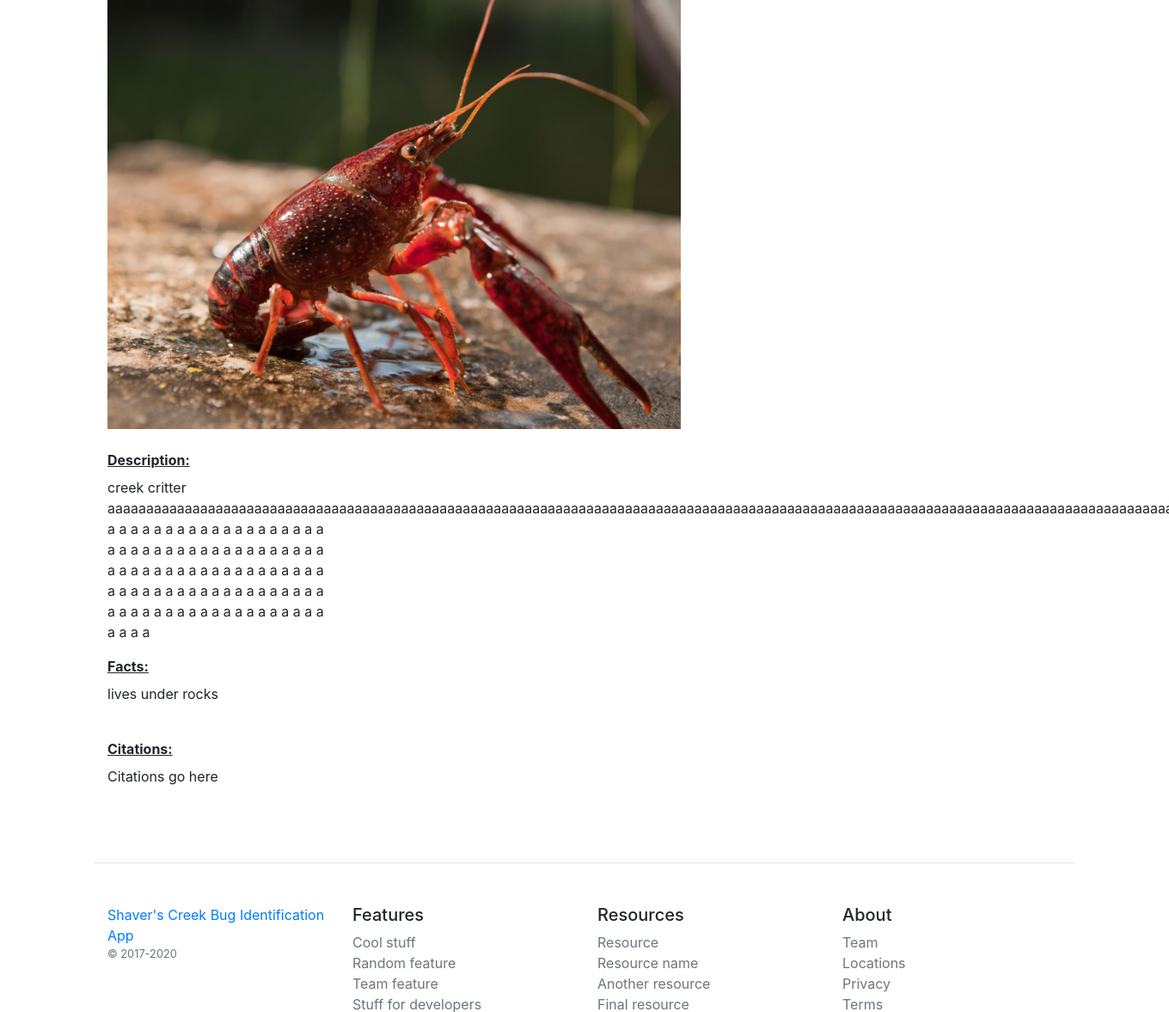
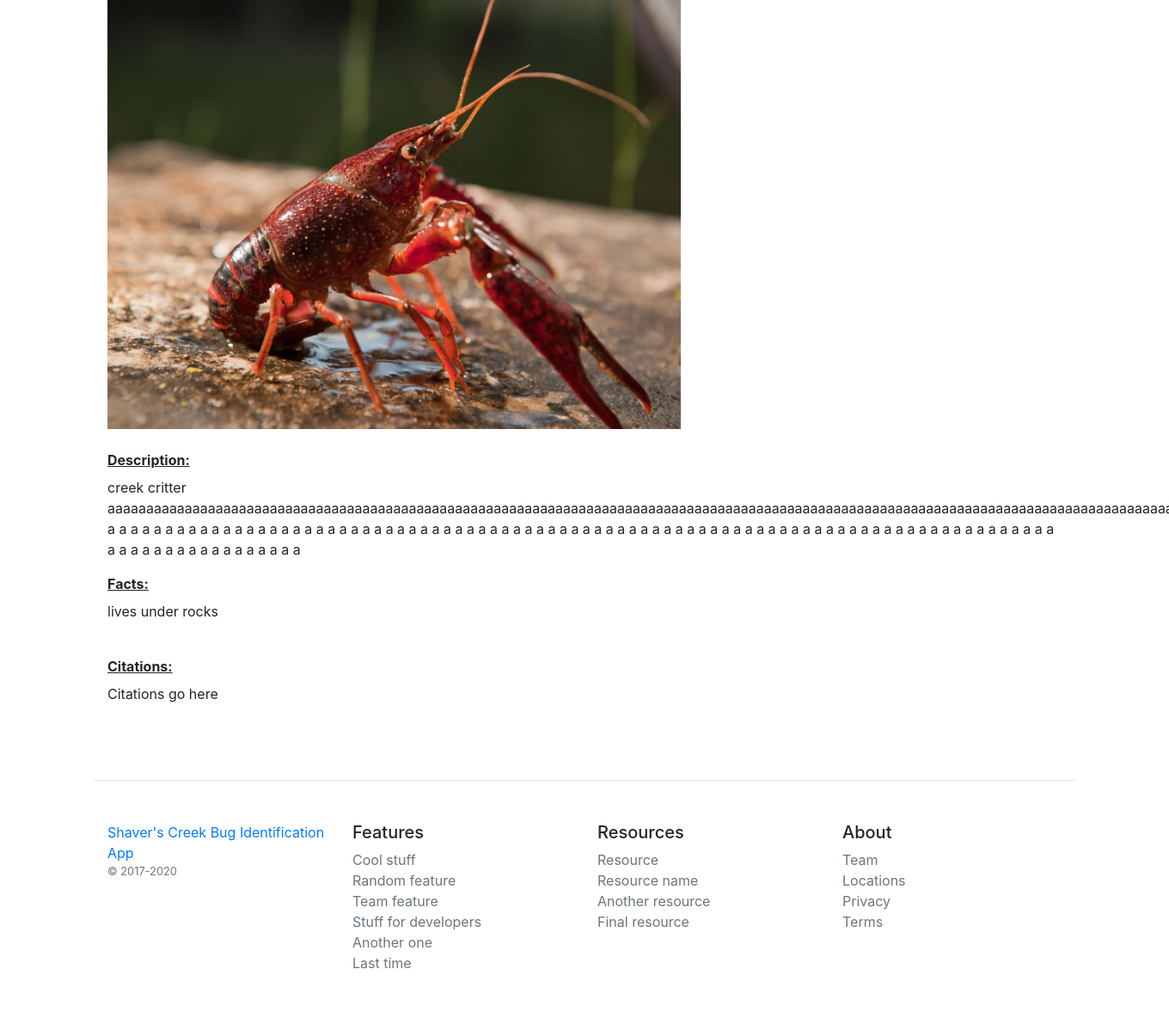
Before and after one commit to umba91/Capstone, a Django app: page /bug-entry/Crayfish in a window 1360 px wide; the page is wider, and only the part inside the window is pictured. Shown: the part 144-1321 px from the top of that part at 86% size. After the commit the page ends 1271 px from the top of that part, so only its background shows below. Run offline with Django 4.2, Linux system fonts and the light colour scheme; data comes from the database, SQL or seed files in the repository; both versions use the stored data as it was after the commit; some libraries are stand-ins or nearby versions.

Commit message:
Textfield Width Improved

```diff
--- a/main/templates/bug-entry.html
+++ b/main/templates/bug-entry.html
@@ -1,12 +1,18 @@
 {%extends 'base.html' %}
 {% load static %}
+
+<head>
+      <link href="style.css" rel="stylesheet" />
+</head>
+
 {% block content %}
+
 <main class="container my-4">
 
 
 	<h3 class="my-4 border-bottom pb-1">{{ data.name }}</h3>
 	<div class="row">
-		<div class="col-md-3 mb-4">
+		<div class="col-md-12 mb-4">
             <img class="image" src="/media/{{data.image}}" height="500px"></img>
             <br>
             <br>
@@ -18,7 +24,6 @@
             <br>
             <label><b><u> Citations: </u></b></label>
             <p>{{ data.citations }}</p>
-
 		</div>
 	</div>
 </main>
```
Also changed, not shown: db.sqlite3.
